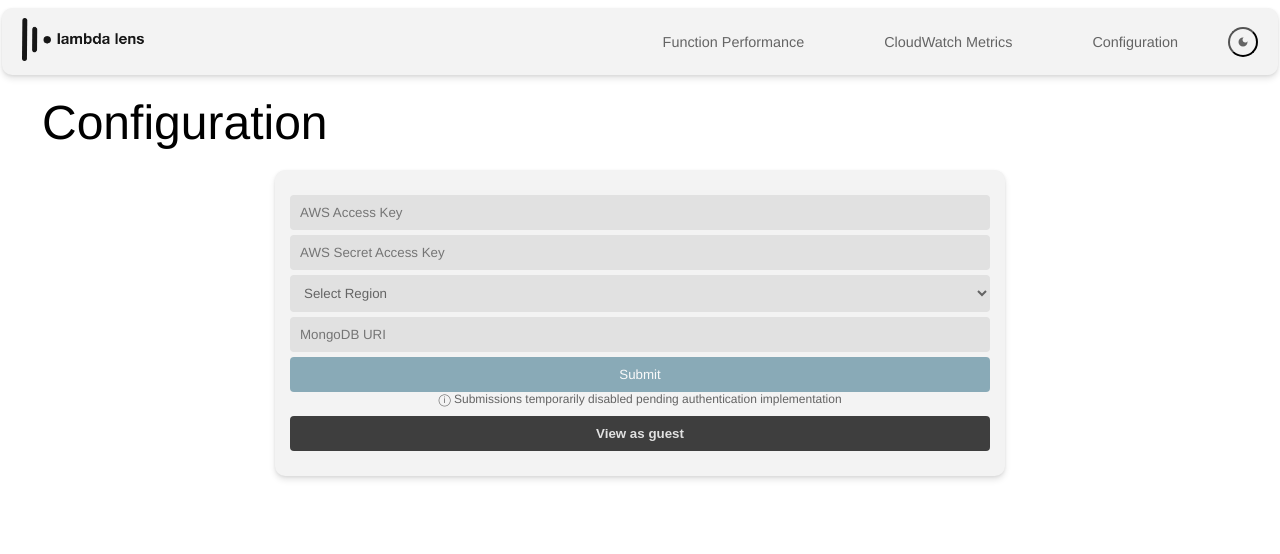
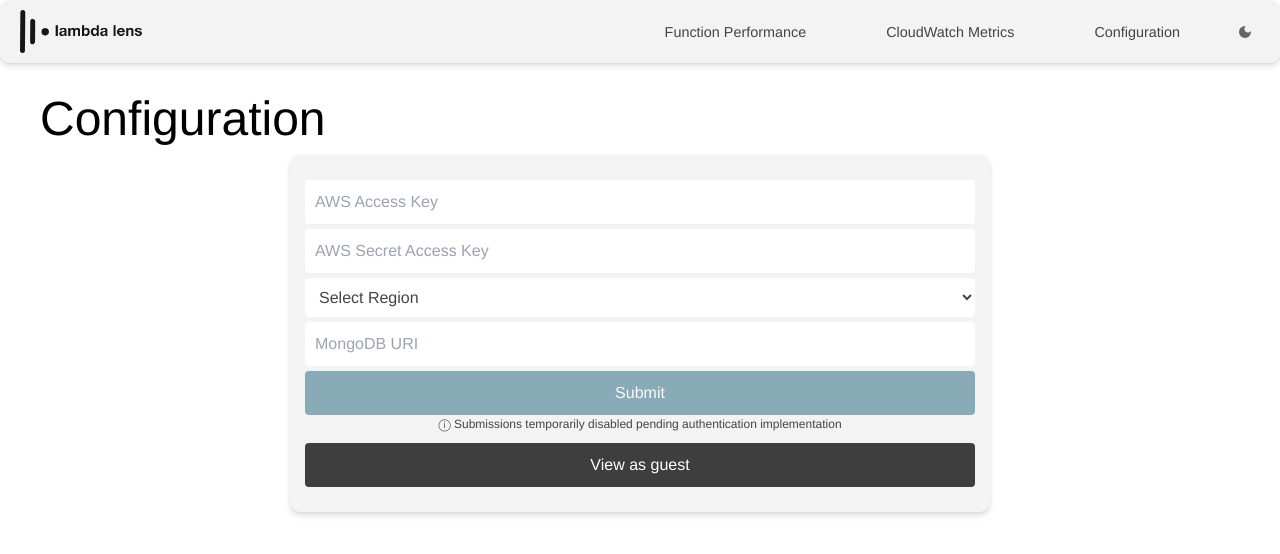
Before and after one commit to oslabs-beta/Lambda-Lens, a React (Vite) app in the folder client/: page / in a window 1280 px wide. Shown: the top 554 px of the page. Built offline with nearby package versions, Linux system fonts and the light colour scheme.

Commit message:
feat: add Tailwind CSS setup and update dependencies

```diff
--- a/client/package.json
+++ b/client/package.json
@@ -34,6 +34,7 @@
     "@types/react": "^18.3.18",
     "@types/react-dom": "^18.3.0",
     "@vitejs/plugin-react": "^4.3.1",
+    "autoprefixer": "^10.4.21",
     "eslint": "^9.9.0",
     "eslint-plugin-react-hooks": "^5.1.0-rc.0",
     "eslint-plugin-react-refresh": "^0.4.9",
@@ -41,6 +42,8 @@
     "identity-obj-proxy": "^3.0.0",
     "jest": "^29.7.0",
     "jest-environment-jsdom": "^29.7.0",
+    "postcss": "^8.5.3",
+    "tailwindcss": "^3.4.17",
     "ts-jest": "^29.2.5",
     "typescript": "^5.5.3",
     "typescript-eslint": "^8.0.1",
--- /dev/null
+++ b/client/postcss.config.js
@@ -0,0 +1,6 @@
+export default {
+  plugins: {
+    tailwindcss: {},
+    autoprefixer: {},
+  }
+}
--- /dev/null
+++ b/client/src/index.css
@@ -0,0 +1,30 @@
+@tailwind base;
+@tailwind components;
+@tailwind utilities;
+
+/* Keep your existing CSS variables */
+:root {
+  --primary-color: #447A90;
+  --primary-hover: #62ACCC;
+  --dark-cont-m: #2b2b2b;
+  --dark-text-prim: #e0e0e0;
+  --light-cont-s: #ffffff;
+  --light-text-prim: #000000;
+  --light-text-sec: #444444;
+}
+
+/* Define component classes without @apply */
+@layer components {
+  .btn-primary {
+    background-color: #447A90;
+    color: white;
+    padding: 0.5rem 1rem;
+    border-radius: 0.375rem;
+  }
+  .btn-primary:hover {
+    background-color: #62ACCC;
+  }
+  .btn-primary:disabled {
+    opacity: 0.5;
+  }
+}
--- a/client/src/main.tsx
+++ b/client/src/main.tsx
@@ -2,6 +2,7 @@ import { StrictMode } from "react";
 import { createRoot } from "react-dom/client";
 import App from "./App/App";
 import "./App/App.css";
+import "./index.css";
 
 createRoot(document.getElementById("root")!).render(
   <StrictMode>
--- /dev/null
+++ b/client/tailwind.config.js
@@ -0,0 +1,26 @@
+/** @type {import('tailwindcss').Config} */
+export default {
+  content: [
+    "./index.html",
+    "./src/**/*.{js,ts,jsx,tsx}",
+  ],
+  theme: {
+    extend: {
+      colors: {
+        primary: '#447A90',
+        'primary-hover': '#62ACCC',
+        dark: {
+          'cont-m': '#2b2b2b',
+          'text-prim': '#e0e0e0'
+        },
+        light: {
+          'cont-s': '#ffffff',
+          'text-prim': '#000000',
+          'text-sec': '#444444'
+        }
+      }
+    },
+  },
+  darkMode: 'class',
+  plugins: [],
+}
```
